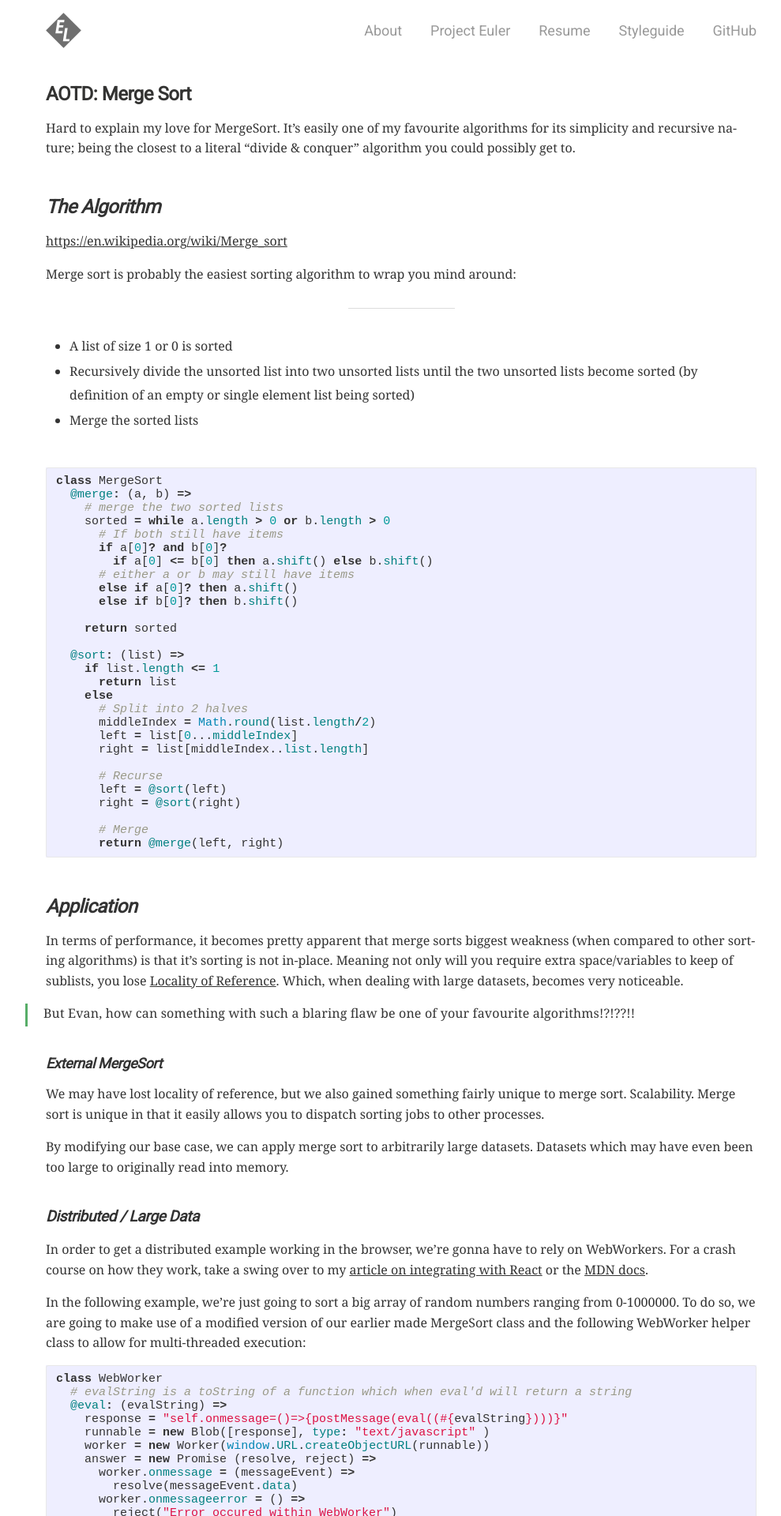
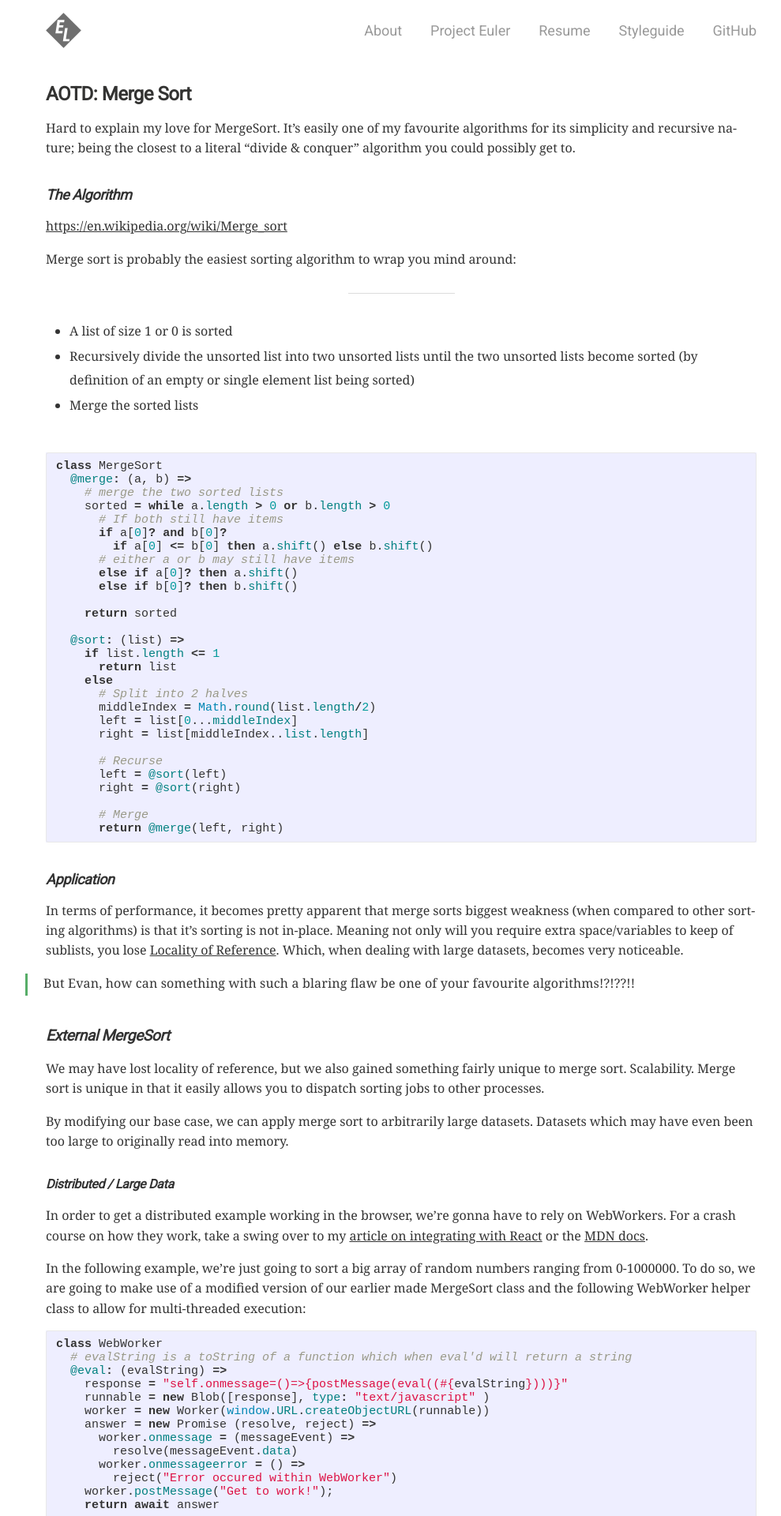
Before and after one commit to evanlouie/evanlouie.github.io, a Jekyll site: the page built from _posts/2016-10-14-aotd-merge-sort.md, in a window 1280 px wide. Shown: the top 1920 px of the page at 79% size, without its empty margins (132-1121 px from the left). Built offline with Jekyll 4.4.1, drawn with Linux system fonts in a browser that asks for light colours.

Commit message:
fixed headings

````diff
--- a/_posts/2016-10-14-aotd-merge-sort.md
+++ b/_posts/2016-10-14-aotd-merge-sort.md
@@ -7,7 +7,7 @@ tags: algorithms distributed parallel coffeescript
 
 Hard to explain my love for MergeSort. It's easily one of my favourite algorithms for its simplicity and recursive nature; being the closest to a literal "divide & conquer" algorithm you could possibly get to.
 
-# The Algorithm
+## The Algorithm
 
 <https://en.wikipedia.org/wiki/Merge_sort>
 
@@ -50,19 +50,19 @@ class MergeSort
       return @merge(left, right)
 ```
 
-# Application
+## Application
 
 In terms of performance, it becomes pretty apparent that merge sorts biggest weakness (when compared to other sorting algorithms) is that it's sorting is not in-place. Meaning not only will you require extra space/variables to keep of sublists, you lose [Locality of Reference](https://en.wikipedia.org/wiki/Locality_of_reference). Which, when dealing with large datasets, becomes very noticeable.
 
 > But Evan, how can something with such a blaring flaw be one of your favourite algorithms!?!??!!
 
-## _External_ MergeSort
+### _External_ MergeSort
 
 We may have lost locality of reference, but we also gained something fairly unique to merge sort. Scalability. Merge sort is unique in that it easily allows you to dispatch sorting jobs to other processes.
 
 By modifying our base case, we can apply merge sort to arbitrarily large datasets. Datasets which may have even been too large to originally read into memory.
 
-### Distributed / Large Data
+#### Distributed / Large Data
 
 In order to get a distributed example working in the browser, we're gonna have to rely on WebWorkers. For a crash course on how they work, take a swing over to my [article on integrating with React](/react-web-worker) or the [MDN docs](https://developer.mozilla.org/en-US/docs/Web/API/Web_Workers_API).
 
@@ -138,7 +138,7 @@ Now lets explain:
 
 And there it is, a quasi-distributed MergeSort. Don't go trying to use this in any practical scenario. `Array.sort()` will be infinitly faster and more space efficient. This is a POC to show how external mergesort would work in the context of a browser. In order to get any actual usefulness out External MergeSort, you would need to either need to have complex computation for a comparitor in `sort` or require parsing of data to big to fit into memory; neither of which can be fulfilled by a list of 1000000 random numbers.
 
-# Final Takeaways
+## Final Takeaways
 
 * MergeSort is simple, relatively fast, and incredibly easy to scale out if necessary.
 * External MergeSort is good for scenarios which require high computation for comparing list items and for when the list size is too big to read into memory.
````
